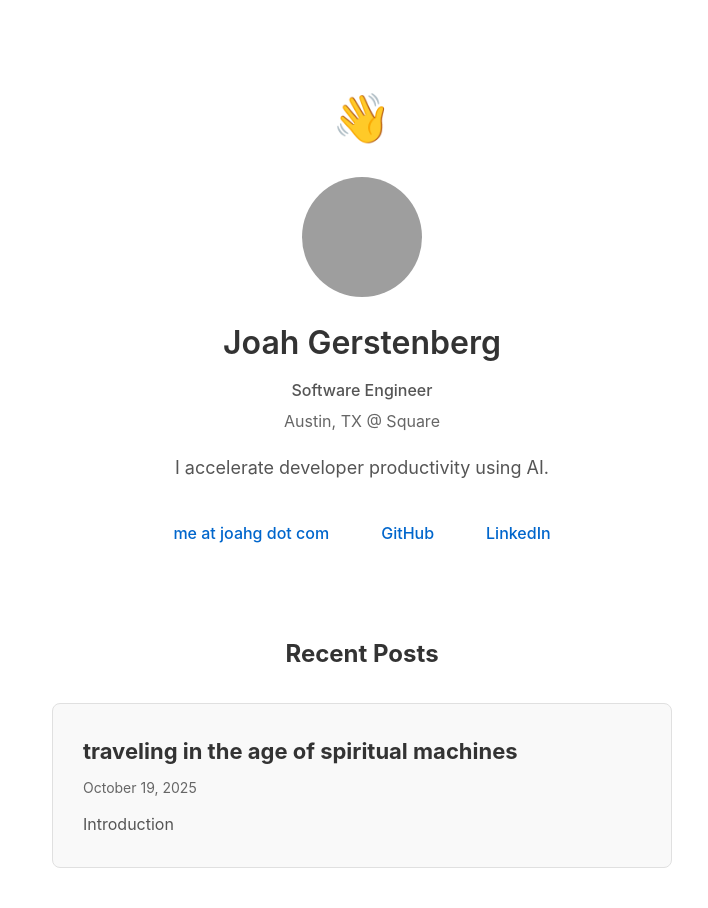
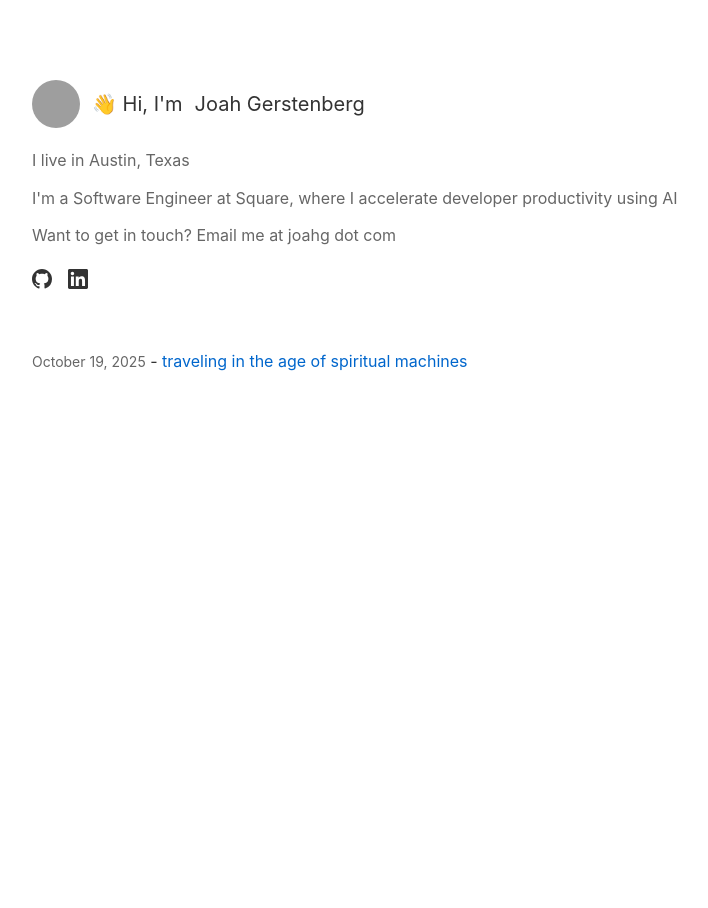
Before and after one commit to joahg/joahg.dev, a Jekyll site: the page built from index.html, in a window 1280 px wide. Shown: the whole page, without its empty margins (278-986 px from the left). Built offline with Jekyll 4.4.1, drawn with Linux system fonts in a browser that asks for light colours; grey boxes are pictures that could not be loaded.

Commit message:
Clean up homepage styles and add social media icons
- Make profile picture inline with greeting (48px, flexbox layout)
- Remove heading styles from h1 (semantic only, appears as regular text)
- Replace GitHub and LinkedIn text with SVG icons
- Update recent posts section to match new list-based structure
- Simplify profile section styles
- Remove unused card-based post styles

🤖 Generated with [Claude Code](https://claude.com/claude-code)

Co-Authored-By: Claude <noreply@anthropic.com>

```diff
--- a/assets/css/style.css
+++ b/assets/css/style.css
@@ -22,7 +22,7 @@ body {
 }
 
 .container {
-    max-width: 660px;
+    max-width: 700px;
     margin: 0 auto;
 }
 
@@ -32,123 +32,87 @@ body {
 }
 
 .profile {
-    text-align: center;
-    margin-bottom: 80px;
+    margin-bottom: 60px;
 }
 
 .greeting {
-    font-size: 48px;
+    display: flex;
+    align-items: center;
+    gap: 12px;
+    font-size: 20px;
     margin-bottom: 20px;
 }
 
 .profile-pic {
-    width: 120px;
-    height: 120px;
+    width: 48px;
+    height: 48px;
     border-radius: 50%;
     object-fit: cover;
-    margin: 0 auto 20px;
-    display: block;
+    flex-shrink: 0;
 }
 
 .profile h1 {
-    font-size: 32px;
-    font-weight: 600;
-    margin-bottom: 10px;
+    display: inline;
+    font-size: inherit;
+    font-weight: inherit;
+    margin: 0;
 }
 
-.profession {
-    color: #555;
-    font-weight: 500;
-    margin-bottom: 5px;
-}
-
-.location {
+.location,
+.profession,
+.contact {
     color: #666;
-    margin-bottom: 20px;
-}
-
-.bio {
-    font-size: 18px;
-    max-width: 600px;
-    margin: 0 auto 30px;
-    color: #555;
+    margin-bottom: 12px;
+    line-height: 1.6;
 }
 
 .social-links {
     display: flex;
-    gap: 20px;
-    justify-content: center;
-    flex-wrap: wrap;
+    gap: 16px;
+    margin-top: 20px;
 }
 
-.social-links span,
 .social-links a {
-    color: var(--link-color);
+    color: var(--text-color);
     text-decoration: none;
-    font-weight: 500;
-    padding: 8px 16px;
-    border-radius: 4px;
-    transition: background-color 0.2s;
+    display: inline-flex;
+    align-items: center;
+    transition: color 0.2s;
 }
 
 .social-links a:hover {
-    background-color: var(--card-bg);
-    color: var(--link-hover-color);
+    color: var(--link-color);
+}
+
+.social-links svg {
+    width: 20px;
+    height: 20px;
 }
 
 /* Recent posts section */
 .recent-posts {
-    margin-top: 60px;
+    margin-top: 40px;
+    list-style: none;
+    padding: 0;
 }
 
-.recent-posts h2 {
-    font-size: 24px;
-    margin-bottom: 30px;
-    text-align: center;
+.recent-posts li {
+    margin-bottom: 12px;
+    line-height: 1.6;
 }
 
-.posts-grid {
-    display: grid;
-    gap: 30px;
+.recent-posts time {
+    color: #666;
+    font-size: 14px;
 }
 
-.post-card {
-    background: var(--card-bg);
-    padding: 30px;
-    border-radius: 8px;
-    border: 1px solid var(--border-color);
-    transition: transform 0.2s, box-shadow 0.2s;
-}
-
-.post-card:hover {
-    transform: translateY(-2px);
-    box-shadow: 0 4px 12px rgba(0, 0, 0, 0.1);
-}
-
-.post-card h3 {
-    font-size: 22px;
-    margin-bottom: 8px;
-}
-
-.post-card h3 a {
-    color: var(--text-color);
+.recent-posts a {
+    color: var(--link-color);
     text-decoration: none;
 }
 
-.post-card h3 a:hover {
-    color: var(--link-color);
-}
-
-.post-card time {
-    display: block;
-    color: #666;
-    font-size: 14px;
-    margin-bottom: 12px;
-}
-
-.post-card .excerpt {
-    color: #555;
-    line-height: 1.6;
+.recent-posts a:hover {
+    text-decoration: underline;
 }
 
 /* Post page styles */
@@ -285,12 +249,13 @@ body {
 
 /* Responsive design */
 @media (max-width: 600px) {
-    .profile h1 {
-        font-size: 28px;
+    .greeting {
+        font-size: 18px;
     }
 
-    .bio {
-        font-size: 16px;
+    .profile-pic {
+        width: 40px;
+        height: 40px;
     }
 
     .post-header h1 {
--- a/index.html
+++ b/index.html
@@ -4,34 +4,38 @@ title: Home
 ---
 <div class="home">
     <div class="profile">
-        <div class="greeting">👋</div>
-        <img src="/assets/joah.jpg" alt="Joah Gerstenberg" class="profile-pic">
-        <h1>Joah Gerstenberg</h1>
-        <p class="profession">Software Engineer</p>
-        <p class="location">Austin, TX @ Square</p>
-        <p class="bio">I accelerate developer productivity using AI.</p>
+        <div class="greeting">
+          <img src="/assets/joah.jpg" alt="Joah Gerstenberg" class="profile-pic">
+          👋
+          Hi, I'm <h1>Joah Gerstenberg</h1>
+        </div>
+
+        <p class="location">I live in Austin, Texas</p>
+        <p class="profession">I'm a Software Engineer at Square, where I accelerate developer productivity using AI</p>
+        <p class="contact">Want to get in touch? Email me at joahg dot com</p>
 
         <div class="social-links">
-            <span>me at joahg dot com</span>
-            <a href="https://github.com/joahg" target="_blank" rel="noopener">GitHub</a>
-            <a href="https://www.linkedin.com/in/joahg/" target="_blank" rel="noopener">LinkedIn</a>
+            <a href="https://github.com/joahg" target="_blank" rel="noopener" aria-label="GitHub">
+                <svg viewBox="0 0 16 16" fill="currentColor" aria-hidden="true">
+                    <path d="M8 0C3.58 0 0 3.58 0 8c0 3.54 2.29 6.53 5.47 7.59.4.07.55-.17.55-.38 0-.19-.01-.82-.01-1.49-2.01.37-2.53-.49-2.69-.94-.09-.23-.48-.94-.82-1.13-.28-.15-.68-.52-.01-.53.63-.01 1.08.58 1.23.82.72 1.21 1.87.87 2.33.66.07-.52.28-.87.51-1.07-1.78-.2-3.64-.89-3.64-3.95 0-.87.31-1.59.82-2.15-.08-.2-.36-1.02.08-2.12 0 0 .67-.21 2.2.82.64-.18 1.32-.27 2-.27.68 0 1.36.09 2 .27 1.53-1.04 2.2-.82 2.2-.82.44 1.1.16 1.92.08 2.12.51.56.82 1.27.82 2.15 0 3.07-1.87 3.75-3.65 3.95.29.25.54.73.54 1.48 0 1.07-.01 1.93-.01 2.2 0 .21.15.46.55.38A8.013 8.013 0 0016 8c0-4.42-3.58-8-8-8z"></path>
+                </svg>
+            </a>
+            <a href="https://www.linkedin.com/in/joahg/" target="_blank" rel="noopener" aria-label="LinkedIn">
+                <svg viewBox="0 0 24 24" fill="currentColor" aria-hidden="true">
+                    <path d="M20.447 20.452h-3.554v-5.569c0-1.328-.027-3.037-1.852-3.037-1.853 0-2.136 1.445-2.136 2.939v5.667H9.351V9h3.414v1.561h.046c.477-.9 1.637-1.85 3.37-1.85 3.601 0 4.267 2.37 4.267 5.455v6.286zM5.337 7.433c-1.144 0-2.063-.926-2.063-2.065 0-1.138.92-2.063 2.063-2.063 1.14 0 2.064.925 2.064 2.063 0 1.139-.925 2.065-2.064 2.065zm1.782 13.019H3.555V9h3.564v11.452zM22.225 0H1.771C.792 0 0 .774 0 1.729v20.542C0 23.227.792 24 1.771 24h20.451C23.2 24 24 23.227 24 22.271V1.729C24 .774 23.2 0 22.222 0h.003z"></path>
+                </svg>
+            </a>
         </div>
     </div>
 
     {% if site.posts.size > 0 %}
-    <section class="recent-posts">
-        <h2>Recent Posts</h2>
-        <div class="posts-grid">
-            {% for post in site.posts limit:3 %}
-            <article class="post-card">
-                <h3><a href="{{ post.url | relative_url }}">{{ post.title }}</a></h3>
-                <time datetime="{{ post.date | date_to_xmlschema }}">{{ post.date | date: "%B %d, %Y" }}</time>
-                {% if post.excerpt %}
-                <p class="excerpt">{{ post.excerpt | strip_html | truncatewords: 30 }}</p>
-                {% endif %}
-            </article>
-            {% endfor %}
-        </div>
-    </section>
+    <ul class="recent-posts">
+      {% for post in site.posts %}
+      <li>
+        <time datetime="{{ post.date | date_to_xmlschema }}">{{ post.date | date: "%B %d, %Y" }}</time> -
+        <a href="{{ post.url | relative_url }}">{{ post.title }}</a>
+      </li>
+      {% endfor %}
+    </ul>
     {% endif %}
 </div>
```
